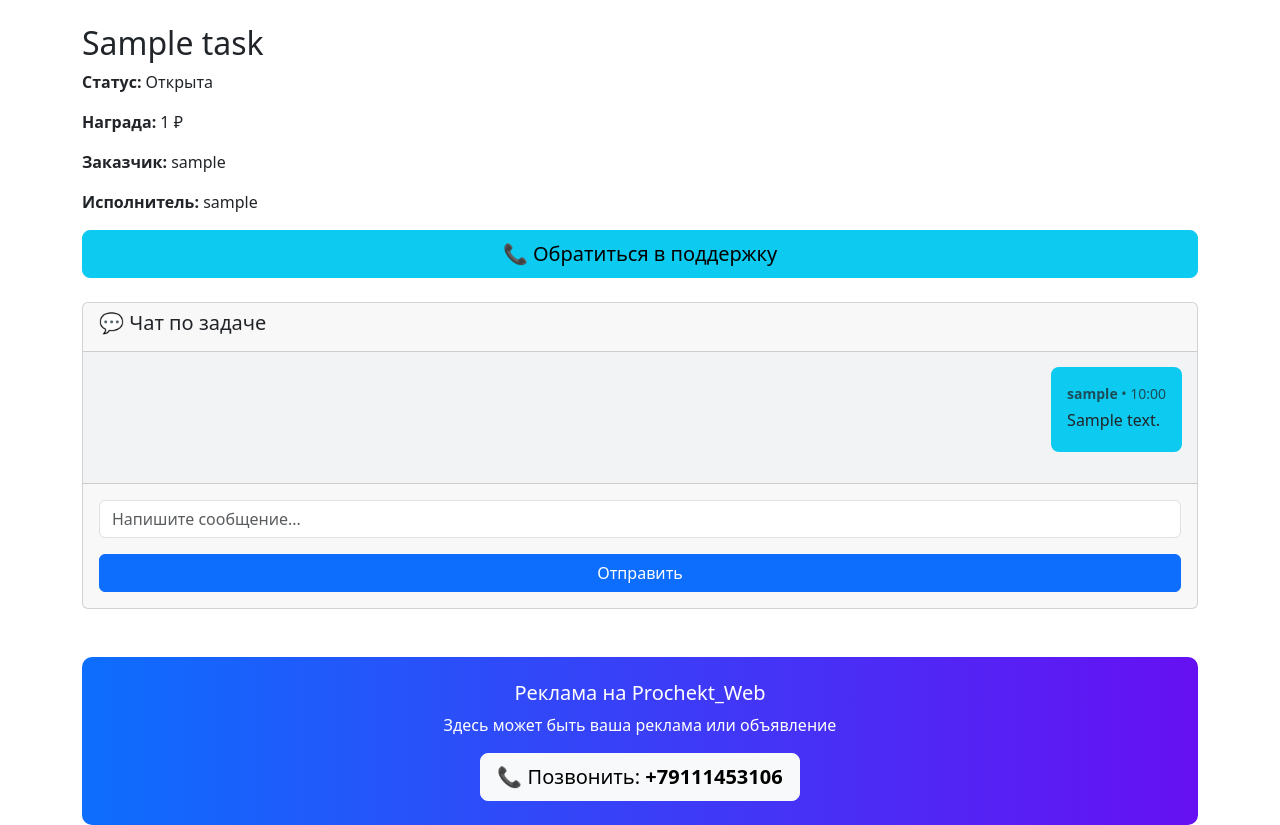
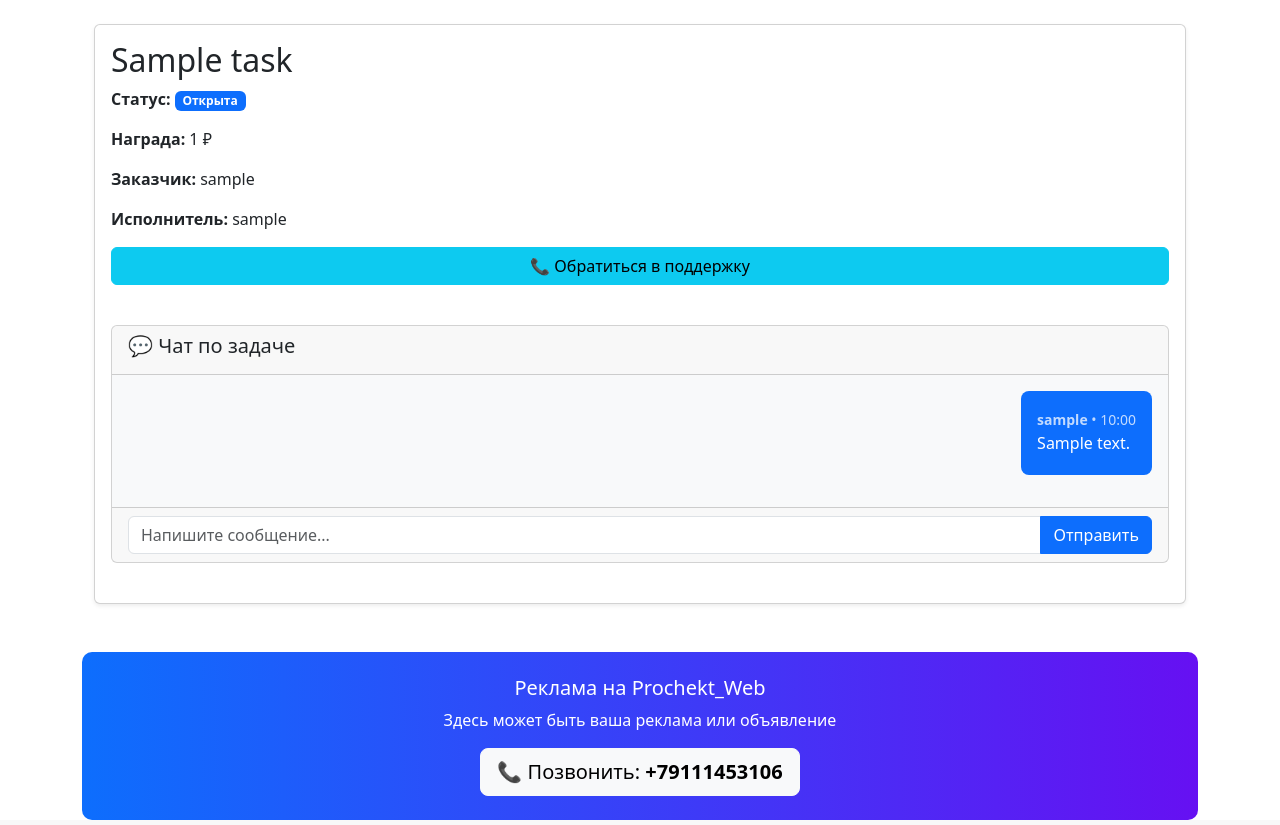
Before and after one commit to balkunovlevnikolaevich-a11y/Prochekt_Web, a Flask app: page /tasks/1 in a window 1280 px wide. Shown: the part 60-885 px from the top of the page. Run offline with Flask 3, Linux system fonts and the light colour scheme; a user stored in the database is signed in; tables that the repository leaves empty hold one stand-in row (values such as "Sample post").

Commit message:
Update task_detail.html

```diff
--- a/app/templates/task_detail.html
+++ b/app/templates/task_detail.html
@@ -1,82 +1,78 @@
 {% extends "base.html" %}
 {% block content %}
 
+<div class="container mt-4">
+    <div class="card shadow-sm">
+        <div class="card-body">
             <h2>{{ task.title }}</h2>
-<p><strong>Статус:</strong> {{ task.status.value }}</p>
+            <p><strong>Статус:</strong>
+                <span class="badge bg-{{ 'success' if task.status.value == 'Принята' else 'primary' if task.status.value == 'Открыта' else 'warning' }}">
+                    {{ task.status.value }}
+                </span>
+            </p>
             <p><strong>Награда:</strong> {{ task.reward }} ₽</p>
             <p><strong>Заказчик:</strong> {{ task.customer.username if task.customer else 'Неизвестно' }}</p>
             {% if task.executor %}
             <p><strong>Исполнитель:</strong> {{ task.executor.username }}</p>
             {% endif %}
 
-<div class="mb-3">
-    <button onclick="supportRequest()" class="btn btn-info btn-lg w-100">📞 Обратиться в поддержку</button>
-</div>
+            <!-- Кнопка "Взять задачу" — теперь всегда видно, когда нужно -->
+            {% if task.status.value == 'Открыта' and current_user.is_authenticated and current_user.id != task.customer_id %}
+            <a href="{{ url_for('tasks.take_task', task_id=task.id) }}"
+               class="btn btn-success btn-lg w-100 mb-3">
+                ✅ Взять задачу в работу
+            </a>
+            {% endif %}
 
-<div class="card mt-4">
+            <!-- Кнопка поддержки -->
+            <a href="#" onclick="sendSupportRequest()" class="btn btn-info w-100 mb-4">
+                📞 Обратиться в поддержку
+            </a>
+
+            <!-- Чат -->
+            <div class="card mt-3">
                 <div class="card-header">
                     <h5>💬 Чат по задаче</h5>
                 </div>
-    <div class="card-body" style="max-height: 450px; overflow-y: auto; background: #f1f3f5; padding: 15px;" id="chat-box">
+                <div class="card-body" style="max-height: 400px; overflow-y: auto; background: #f8f9fa;">
                     {% for msg in messages %}
                     <div class="d-flex mb-3 {% if msg.sender_id == current_user.id %}justify-content-end{% else %}justify-content-start{% endif %}">
-            <div class="{% if msg.sender_id == current_user.id %}bg-info text-dark{% else %}bg-light{% endif %} rounded-3 p-3" style="max-width: 75%;">
-                <small class="opacity-75 d-block mb-1">
+                        <div class="{% if msg.sender_id == current_user.id %}bg-primary text-white{% else %}bg-light{% endif %} rounded-3 p-3" style="max-width: 75%;">
+                            <small class="opacity-75">
                                 <strong>{{ msg.sender.username }}</strong> • {{ msg.created_at.strftime('%H:%M') }}
                             </small>
                             <p class="mb-1">{{ msg.text }}</p>
                         </div>
                     </div>
                     {% else %}
-        <p class="text-center text-muted py-5">Пока сообщений нет.<br>Напишите первым!</p>
+                    <p class="text-center text-muted py-4">Пока сообщений нет.<br>Напишите первым!</p>
                     {% endfor %}
                 </div>
-
-    <div class="card-footer p-3">
+                <div class="card-footer">
                     <form method="POST" action="{{ url_for('tasks.send_message', task_id=task.id) }}">
-            <div class="mb-3">
-                <input type="text" name="text" class="form-control" placeholder="Напишите сообщение..." autocomplete="off">
+                        <div class="input-group">
+                            <input type="text" name="text" class="form-control" placeholder="Напишите сообщение..." required>
+                            <button type="submit" class="btn btn-primary">Отправить</button>
                         </div>
-            <button type="submit" class="btn btn-primary w-100">Отправить</button>
                     </form>
                 </div>
             </div>
 
-<!-- Кнопка отмены только для админа -->
-{% if current_user.role.value == 'Администратор' %}
-<div class="mt-3">
-    <a href="{{ url_for('tasks.cancel_task', task_id=task.id) }}"
-       class="btn btn-danger btn-lg w-100"
-       onclick="return confirm('Отменить задачу и вернуть деньги заказчику?')">
-        ❌ Отменить задачу и вернуть деньги
-    </a>
-</div>
-{% endif %}
-
+            <!-- Кнопки действий для исполнителя и заказчика -->
             <div class="mt-4">
                 {% if current_user.id == task.executor_id and task.status.value == 'Принята' %}
-        <a href="{{ url_for('tasks.complete_task', task_id=task.id) }}" class="btn btn-warning btn-lg">Отметить как выполненную</a>
+                    <a href="{{ url_for('tasks.complete_task', task_id=task.id) }}" class="btn btn-warning btn-lg w-100">
+                        Отметить как выполненную
+                    </a>
                 {% endif %}
                 {% if current_user.id == task.customer_id and task.status.value == 'Выполнена' %}
-        <a href="{{ url_for('tasks.confirm_task', task_id=task.id) }}" class="btn btn-success btn-lg">✅ Подтвердить выполнение</a>
+                    <a href="{{ url_for('tasks.confirm_task', task_id=task.id) }}" class="btn btn-success btn-lg w-100">
+                        ✅ Подтвердить выполнение и выплатить
+                    </a>
                 {% endif %}
             </div>
-
-<script>
-function supportRequest() {
-    if (confirm('Обратиться в поддержку по задаче №' + {{ task.id }} + '?')) {
-        const form = document.createElement('form');
-        form.method = 'POST';
-        form.action = "{{ url_for('tasks.send_message', task_id=task.id) }}";
-        const input = document.createElement('input');
-        input.type = 'hidden';
-        input.name = 'text';
-        input.value = 'Обращение в поддержку по задаче №' + {{ task.id }} + '. Помогите, пожалуйста!';
-        form.appendChild(input);
-        document.body.appendChild(form);
-        form.submit();
-    }
-}
-</script>
+        </div>
+    </div>
+</div>
 
 {% endblock %}
```
Lines whose indentation alone changed are shown as unchanged.
